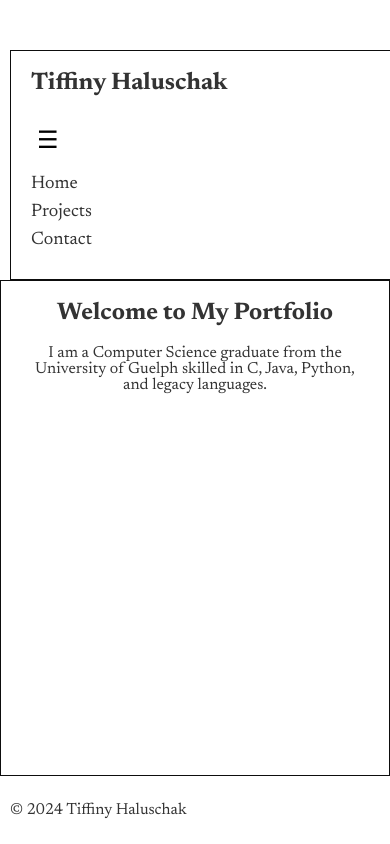
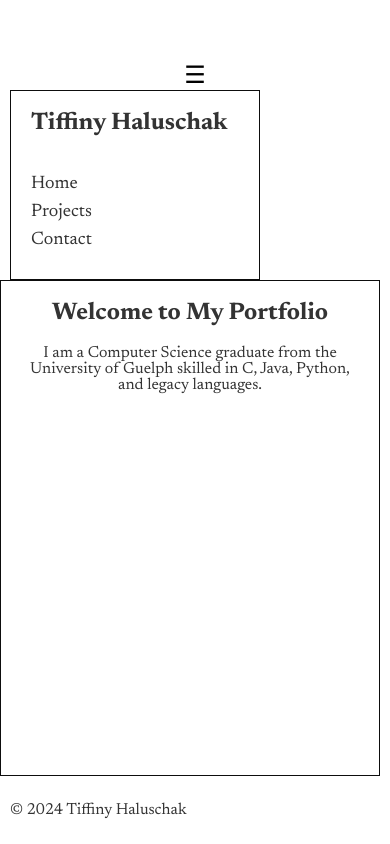
Before and after one commit to TiffinyHaluschak/portfolio, a plain HTML site: page index.html in a window 390 px wide. Both pictures are taken after a click on the button "Toggle navigation menu". Drawn offline with Linux system fonts and the light colour scheme; files whose address does not match are found by name.

Commit message:
Implement minimizmation of sidebar when small screen.

```diff
--- a/css/styles.css
+++ b/css/styles.css
@@ -139,23 +139,6 @@ footer {
     /*border-top: 1px solid var(--border-color);*/
 }
 
-/* Responsive Design */
-@media (max-width: 768px) {
-    .container {
-        flex-direction: column;
-    }
-
-    .sidebar {
-        width: 100%;
-        border-right: none;
-        border-bottom: 1px solid var(--border-color);
-    }
-
-    main {
-        width: 100%;
-    }
-}
-
 /* Hide menu toggle button on desktop */
 .menu-toggle {
     display: none;
@@ -173,12 +156,16 @@ footer {
     }
 
     /* Hide navigation by default */
-    .header-container nav {
+    .sidebar {
         display: none;
     }
 
-    /* Show navigation when active */
-    .header-container nav.active {
+    /* Show sidebar when active */
+    .sidebar.active {
         display: block;
     }
+
+    .container {
+        flex-direction: column;
+    }
 }
--- a/index.html
+++ b/index.html
@@ -12,11 +12,11 @@
 <body>
     <!-- Container for the sidebar and main content -->
     <div class="container">
+        <button class="menu-toggle" aria-label="Toggle navigation menu">&#9776;</button>
         <!-- Sidebar -->
         <aside class="sidebar">
             <div class="header-container">
                 <h1>Tiffiny Haluschak</h1>
-                <button class="menu-toggle" aria-label="Toggle navigation menu">&#9776;</button>
                 <nav>
                     <ul>
                         <li><a href="index.html">Home</a></li>
--- a/css/js/script.js
+++ b/js/script.js
@@ -47,10 +47,10 @@ function validateEmail(email) {
 
 // Responsive menu toggle
 const menuToggle = document.querySelector('.menu-toggle');
-const nav = document.querySelector('.header-container nav');
+const sidebar = document.querySelector('.sidebar');
 
-if (menuToggle && nav) {
+if (menuToggle && sidebar) {
     menuToggle.addEventListener('click', function() {
-        nav.classList.toggle('active');
+        sidebar.classList.toggle('active');
     });
 }
```
